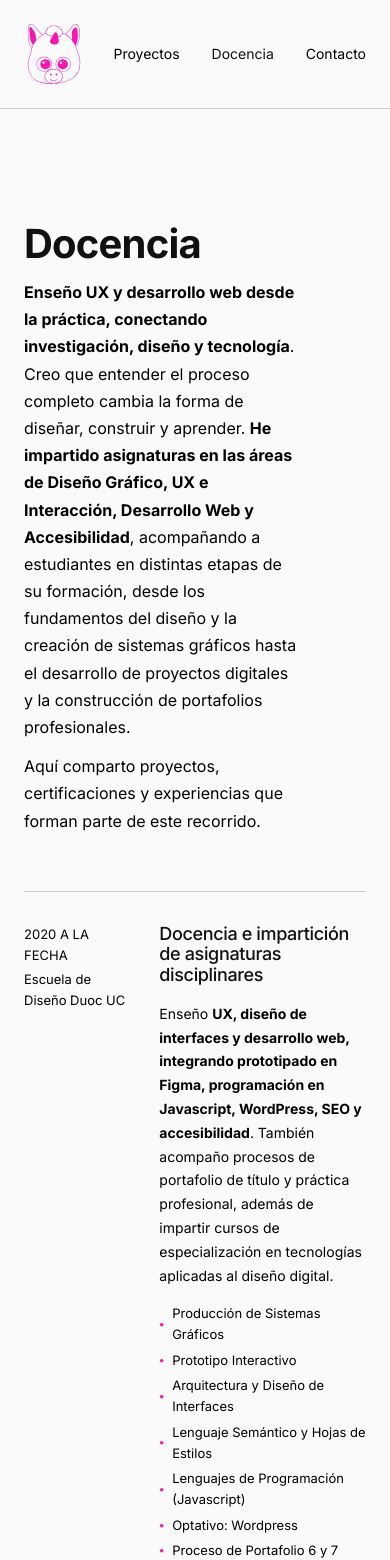
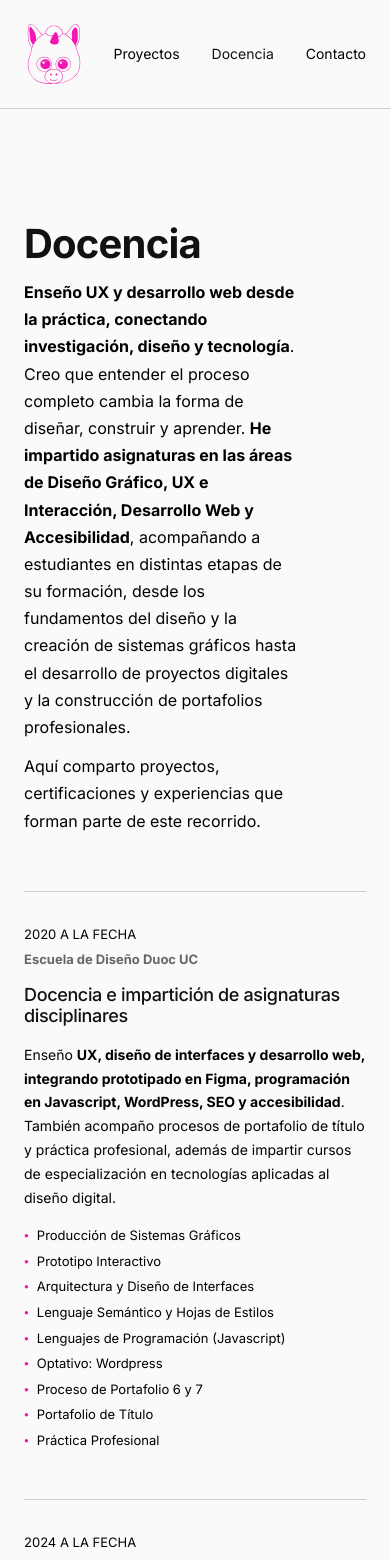
Before and after one commit to pochitax/portafolioweb, a Next.js app: page /docencia in a window 390 px wide. Shown: the top 1560 px of the page. Built offline with nearby package versions, Linux system fonts and the light colour scheme.

Commit message:
ajustes de sitio

```diff
--- a/src/app/docencia/page.tsx
+++ b/src/app/docencia/page.tsx
@@ -37,15 +37,15 @@ export default function DocenciaPage() {
 
           return (
             <Wrapper key={i}>
-              <div style={{ display: 'grid', gridTemplateColumns: '1fr 2fr', gap: '2rem', paddingBlock: '2rem', borderTop: '1px solid var(--color-border)' }}>
+              <div className='columna-responsive' style={{ display: 'grid', gridTemplateColumns: '1fr 2fr', gap: '2rem', paddingBlock: '2rem', borderTop: '1px solid var(--color-border)' }}>
                 {/* columna izquierda */}
-                <div>
+                <div className='columna-responsive'>
                   <p style={{ fontSize: '0.8125rem', color: 'var(--color-muted)', marginBottom: '0.25rem', textTransform: 'uppercase' }}>{item.period}</p>
-                  <p style={{ fontSize: '0.8125rem', color: 'var(--color-muted)' }}>{item.institution}</p>
+                  <p style={{ fontSize: '0.8125rem', color: '#666', marginBottom: '1rem', fontWeight: 'bold' }}>{item.institution}</p>
                 </div>
 
                 {/* columna derecha */}
-                <div>
+                <div className='columna-responsive'>
                   <h3 style={{ marginBottom: '1rem' }}>
                     {item.title}
                     {item.externalUrl && <span style={{ color: 'var(--color-accent)', marginLeft: '0.4rem' }}>↗</span>}
--- a/src/app/globals.css
+++ b/src/app/globals.css
@@ -159,4 +159,7 @@ hr {
   .responsive {
     display: none;
   }
+  .columna-responsive {
+    display: block !important;
+  }
 }
```
